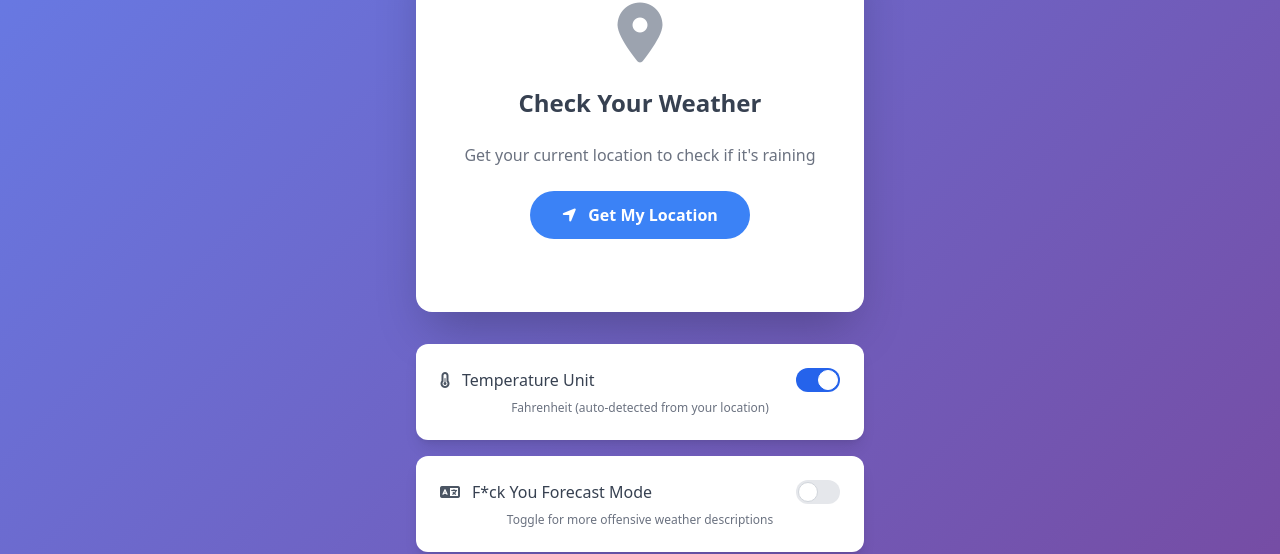
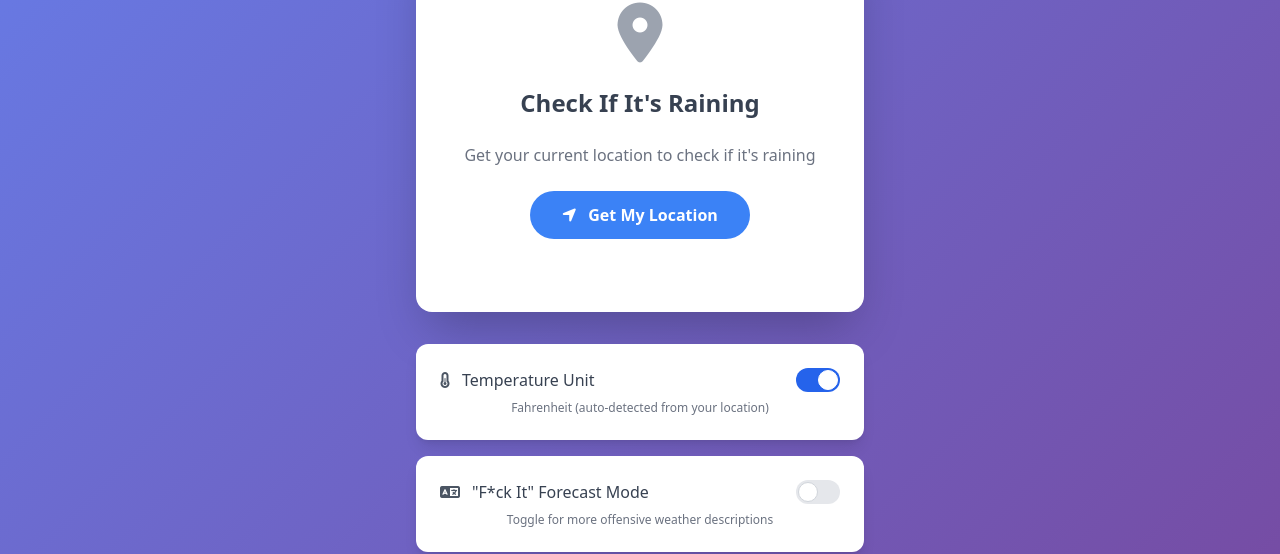
Before and after one commit to mikedoesai/weather-app, a website: page public/index.html in a window 1280 px wide. Shown: the part 241-795 px from the top of the page. Drawn offline with nearby package versions, Linux system fonts and the light colour scheme.

Commit message:
Update index.html to reflect current build features
- Update main heading to 'Check If It's Raining' for clarity
- Restore 'F*ck It' Forecast Mode name for consistency
- Ensure UI text matches current app functionality
- Add comment to track current build version
- Align HTML content with implemented temperature toggle and profanity mode features

```diff
--- a/public/index.html
+++ b/public/index.html
@@ -32,7 +32,7 @@
                     <div class="text-6xl text-gray-400 mb-4">
                         <i class="fas fa-map-marker-alt"></i>
                     </div>
-                    <h2 class="text-2xl font-semibold text-gray-700">Check Your Weather</h2>
+                    <h2 class="text-2xl font-semibold text-gray-700">Check If It's Raining</h2>
                     <p class="text-gray-500">Get your current location to check if it's raining</p>
                     <button id="get-location-btn" class="bg-blue-500 hover:bg-blue-600 text-white font-bold py-3 px-8 rounded-full transition duration-300 transform hover:scale-105">
                         <i class="fas fa-location-arrow mr-2"></i>
@@ -101,7 +101,7 @@
                 <div class="flex items-center justify-between">
                     <div class="flex items-center">
                         <i class="fas fa-language text-gray-600 mr-3"></i>
-                        <span class="text-gray-700 font-medium">F*ck You Forecast Mode</span>
+                        <span class="text-gray-700 font-medium">"F*ck It" Forecast Mode</span>
                     </div>
                     <label class="relative inline-flex items-center cursor-pointer">
                         <input type="checkbox" id="profanity-toggle" class="sr-only peer">
@@ -123,5 +123,6 @@
     </div>
 
     <script src="script.js"></script>
+    <!-- Updated: Current build with temperature toggle and profanity mode -->
 </body>
 </html>
```
